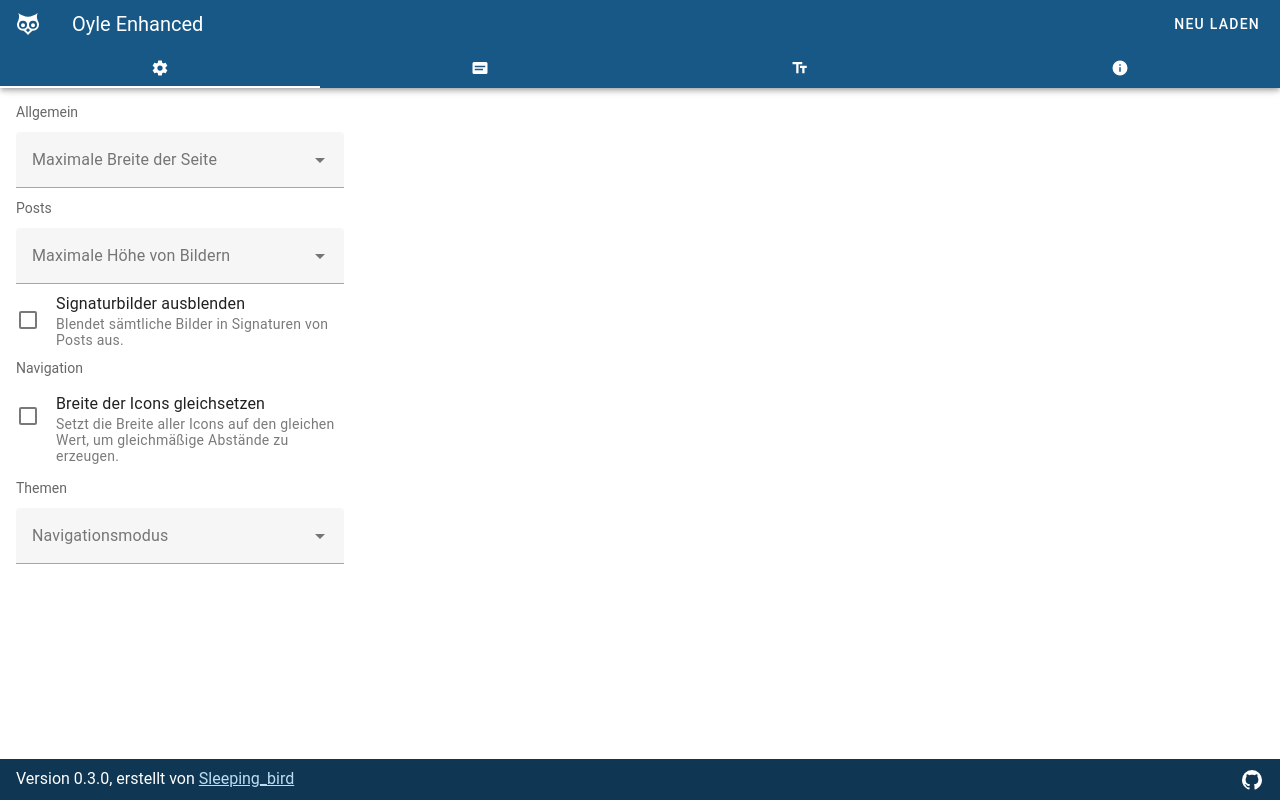
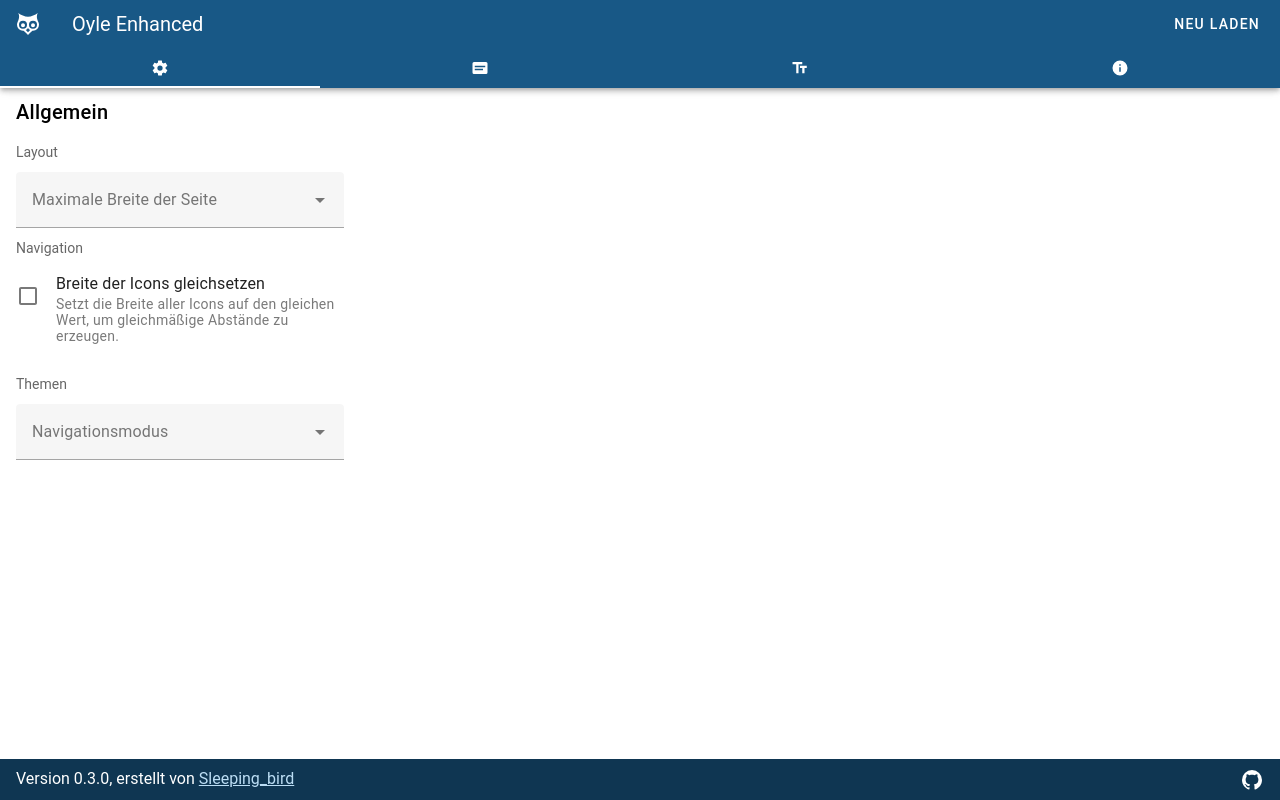
Before and after one commit to C0Nd3Mnd/oyle-enhanced, a Vue app: page / in a window 1280 px wide. Built offline with nearby package versions, Linux system fonts and the light colour scheme.

Commit message:
Add tabs

```diff
--- a/src/App.vue
+++ b/src/App.vue
@@ -1,5 +1,5 @@
 <script setup lang="ts">
-import { ref } from "vue";
+import { computed, ref } from "vue";
 import { version } from "../package.json";
 import {
   mdiOwl,
@@ -12,54 +12,10 @@
   mdiInformation,
   mdiCardText,
 } from "@mdi/js";
+import { useAddonStore } from "./stores/addon";
 import FeatureToggle from "./components/FeatureToggle.vue";
-import { useAddonStore } from "./stores/addon";
-
-const postImageHeightLimitOptions = [
-  {
-    title: "Standard",
-    value: false,
-  },
-  {
-    title: "400px",
-    value: "400px",
-  },
-  {
-    title: "600px",
-    value: "600px",
-  },
-  {
-    title: "800px",
-    value: "800px",
-  },
-  {
-    title: "Unbegrenzt",
-    value: "unset",
-  },
-];
-
-const limitPageWidthOptions = [
-  {
-    title: "Standard",
-    value: false,
-  },
-  {
-    title: "1200px",
-    value: "1200px",
-  },
-  {
-    title: "1400px",
-    value: "1400px",
-  },
-  {
-    title: "1600px",
-    value: "1600px",
-  },
-  {
-    title: "Unbegrenzt",
-    value: "unset",
-  },
-];
+import TabGeneral from "./components/TabGeneral.vue";
+import TabPosts from "./components/TabPosts.vue";
 
 const topicNavigationModeOptions = [
   {
@@ -111,7 +67,33 @@
 
 const addonStore = useAddonStore();
 
+const tabs = [
+  {
+    name: "general",
+    label: "Allgemein",
+    icon: mdiCog,
+  },
+  {
+    name: "posts",
+    label: "Posts",
+    icon: mdiCardText,
+  },
+  {
+    name: "font",
+    label: "Schriftart",
+    icon: mdiFormatSize,
+  },
+  {
+    name: "information",
+    label: "Informationen",
+    icon: mdiInformation,
+  },
+];
+
 const activeTab = ref("general");
+const activeTabTitle = computed(
+  () => tabs.find((tab) => tab.name === activeTab.value)?.label
+);
 </script>
 
 <template>
@@ -128,68 +110,28 @@
 
       <template #extension>
         <v-tabs v-model="activeTab" grow density="compact">
-          <v-tab value="general">
-            <v-icon>{{ mdiCog }}</v-icon>
+          <v-tab v-for="tab in tabs" :key="tab.name" :value="tab.name">
+            <v-icon>{{ tab.icon }}</v-icon>
             <v-tooltip activator="parent" location="bottom">
-              Allgemein
-            </v-tooltip>
-          </v-tab>
-          <v-tab value="posts">
-            <v-icon>{{ mdiCardText }}</v-icon>
-            <v-tooltip activator="parent" location="bottom">Posts</v-tooltip>
-          </v-tab>
-          <v-tab value="font">
-            <v-icon>{{ mdiFormatSize }}</v-icon>
-            <v-tooltip activator="parent" location="bottom">
-              Schriftart
-            </v-tooltip>
-          </v-tab>
-          <v-tab value="about">
-            <v-icon>{{ mdiInformation }}</v-icon>
-            <v-tooltip activator="parent" location="bottom">
-              Informationen
+              {{ tab.label }}
             </v-tooltip>
           </v-tab>
         </v-tabs>
       </template>
     </v-app-bar>
     <v-main>
+      <h6 class="text-h6 px-4 pb-0 pt-2">{{ activeTabTitle }}</h6>
+      <v-window v-model="activeTab">
+        <v-window-item value="general">
+          <TabGeneral />
+        </v-window-item>
+        <v-window-item value="posts">
+          <TabPosts />
+        </v-window-item>
+        <v-window-item value="font">Schriftart</v-window-item>
+        <v-window-item value="about">Informationen</v-window-item>
+      </v-window>
       <v-list select-strategy="independent" density="compact">
-        <v-list-subheader>Allgemein</v-list-subheader>
-        <v-list-item>
-          <v-select
-            :items="limitPageWidthOptions"
-            label="Maximale Breite der Seite"
-            :model-value="addonStore.storage.limitPageWidth"
-            hide-details
-            @update:modelValue="addonStore.setItem('limitPageWidth', $event)"
-          />
-        </v-list-item>
-        <v-list-subheader>Posts</v-list-subheader>
-        <v-list-item>
-          <v-select
-            :items="postImageHeightLimitOptions"
-            label="Maximale Höhe von Bildern"
-            :model-value="addonStore.storage.postImageHeightLimit"
-            hide-details
-            @update:modelValue="
-              addonStore.setItem('postImageHeightLimit', $event)
-            "
-          />
-        </v-list-item>
-        <FeatureToggle
-          prop="hideSignatureImages"
-          title="Signaturbilder ausblenden"
-          subtitle="Blendet sämtliche Bilder in Signaturen von Posts aus."
-          lines="two"
-        />
-        <v-list-subheader>Navigation</v-list-subheader>
-        <FeatureToggle
-          prop="fixedNavigationIcons"
-          title="Breite der Icons gleichsetzen"
-          subtitle="Setzt die Breite aller Icons auf den gleichen Wert, um gleichmäßige Abstände zu erzeugen."
-          lines="three"
-        />
         <v-list-subheader>Themen</v-list-subheader>
         <v-list-item>
           <v-select
--- /dev/null
+++ b/src/components/TabGeneral.vue
@@ -0,0 +1,51 @@
+<script setup lang="ts">
+import { useAddonStore } from "../stores/addon";
+import FeatureToggle from "./FeatureToggle.vue";
+
+const addonStore = useAddonStore();
+
+const limitPageWidthOptions = [
+  {
+    title: "Standard",
+    value: false,
+  },
+  {
+    title: "1200px",
+    value: "1200px",
+  },
+  {
+    title: "1400px",
+    value: "1400px",
+  },
+  {
+    title: "1600px",
+    value: "1600px",
+  },
+  {
+    title: "Unbegrenzt",
+    value: "unset",
+  },
+];
+</script>
+
+<template>
+  <v-list select-strategy="independent" density="compact">
+    <v-list-subheader>Layout</v-list-subheader>
+    <v-list-item>
+      <v-select
+        :items="limitPageWidthOptions"
+        label="Maximale Breite der Seite"
+        :model-value="addonStore.storage.limitPageWidth"
+        hide-details
+        @update:modelValue="addonStore.setItem('limitPageWidth', $event)"
+      />
+    </v-list-item>
+    <v-list-subheader>Navigation</v-list-subheader>
+    <FeatureToggle
+      prop="fixedNavigationIcons"
+      title="Breite der Icons gleichsetzen"
+      subtitle="Setzt die Breite aller Icons auf den gleichen Wert, um gleichmäßige Abstände zu erzeugen."
+      lines="three"
+    />
+  </v-list>
+</template>
--- /dev/null
+++ b/src/components/TabPosts.vue
@@ -0,0 +1,49 @@
+<script setup lang="ts">
+import { useAddonStore } from "../stores/addon";
+
+const addonStore = useAddonStore();
+
+const postImageHeightLimitOptions = [
+  {
+    title: "Standard",
+    value: false,
+  },
+  {
+    title: "400px",
+    value: "400px",
+  },
+  {
+    title: "600px",
+    value: "600px",
+  },
+  {
+    title: "800px",
+    value: "800px",
+  },
+  {
+    title: "Unbegrenzt",
+    value: "unset",
+  },
+];
+</script>
+
+<template>
+  <v-list select-strategy="independent" density="compact">
+    <v-list-subheader>Posts</v-list-subheader>
+    <v-list-item>
+      <v-select
+        :items="postImageHeightLimitOptions"
+        label="Maximale Höhe von Bildern"
+        :model-value="addonStore.storage.postImageHeightLimit"
+        hide-details
+        @update:modelValue="addonStore.setItem('postImageHeightLimit', $event)"
+      />
+    </v-list-item>
+    <FeatureToggle
+      prop="hideSignatureImages"
+      title="Signaturbilder ausblenden"
+      subtitle="Blendet sämtliche Bilder in Signaturen von Posts aus."
+      lines="two"
+    />
+  </v-list>
+</template>
```
